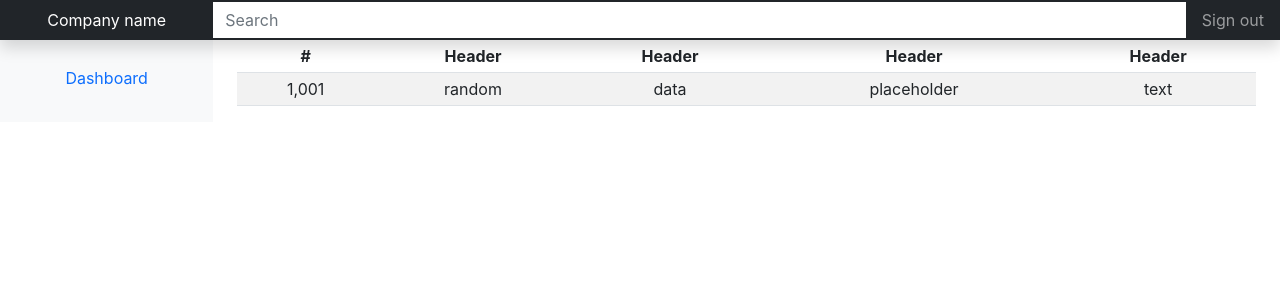
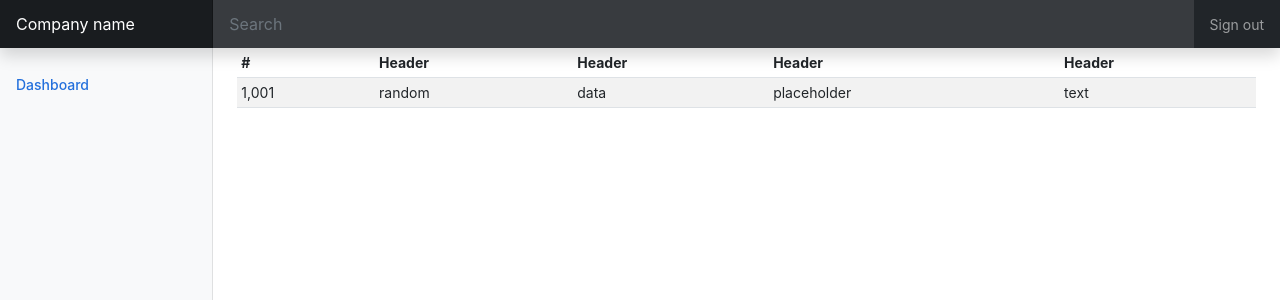
Before and after one commit to KennedyMungai/react-admin, a React (Create React App) app: page / in a window 1280 px wide. Shown: the top 300 px of the page. Built offline with nearby package versions, Linux system fonts and the light colour scheme.

Commit message:
Replaced all the styling code in App.css

```diff
--- a/src/App.css
+++ b/src/App.css
@@ -1,38 +1,92 @@
-.App {
-  text-align: center;
+body {
+  font-size: .875rem;
 }
 
-.App-logo {
-  height: 40vmin;
-  pointer-events: none;
+.feather {
+  width: 16px;
+  height: 16px;
 }
 
-@media (prefers-reduced-motion: no-preference) {
-  .App-logo {
-    animation: App-logo-spin infinite 20s linear;
+/*
+ * Sidebar
+ */
+
+.sidebar {
+  position: fixed;
+  top: 0;
+  /* rtl:raw:
+  right: 0;
+  */
+  bottom: 0;
+  /* rtl:remove */
+  left: 0;
+  z-index: 100; /* Behind the navbar */
+  padding: 48px 0 0; /* Height of navbar */
+  box-shadow: inset -1px 0 0 rgba(0, 0, 0, .1);
+}
+
+@media (max-width: 767.98px) {
+  .sidebar {
+    top: 5rem;
   }
 }
 
-.App-header {
-  background-color: #282c34;
-  min-height: 100vh;
-  display: flex;
-  flex-direction: column;
-  align-items: center;
-  justify-content: center;
-  font-size: calc(10px + 2vmin);
-  color: white;
+.sidebar-sticky {
+  height: calc(100vh - 48px);
+  overflow-x: hidden;
+  overflow-y: auto; /* Scrollable contents if viewport is shorter than content. */
 }
 
-.App-link {
-  color: #61dafb;
+.sidebar .nav-link {
+  font-weight: 500;
+  color: #333;
 }
 
-@keyframes App-logo-spin {
-  from {
-    transform: rotate(0deg);
-  }
-  to {
-    transform: rotate(360deg);
-  }
+.sidebar .nav-link .feather {
+  margin-right: 4px;
+  color: #727272;
 }
+
+.sidebar .nav-link.active {
+  color: #2470dc;
+}
+
+.sidebar .nav-link:hover .feather,
+.sidebar .nav-link.active .feather {
+  color: inherit;
+}
+
+.sidebar-heading {
+  font-size: .75rem;
+}
+
+/*
+ * Navbar
+ */
+
+.navbar-brand {
+  padding-top: .75rem;
+  padding-bottom: .75rem;
+  background-color: rgba(0, 0, 0, .25);
+  box-shadow: inset -1px 0 0 rgba(0, 0, 0, .25);
+}
+
+.navbar .navbar-toggler {
+  top: .25rem;
+  right: 1rem;
+}
+
+.navbar .form-control {
+  padding: .75rem 1rem;
+}
+
+.form-control-dark {
+  color: #fff;
+  background-color: rgba(255, 255, 255, .1);
+  border-color: rgba(255, 255, 255, .1);
+}
+
+.form-control-dark:focus {
+  border-color: transparent;
+  box-shadow: 0 0 0 3px rgba(255, 255, 255, .25);
+}
```
